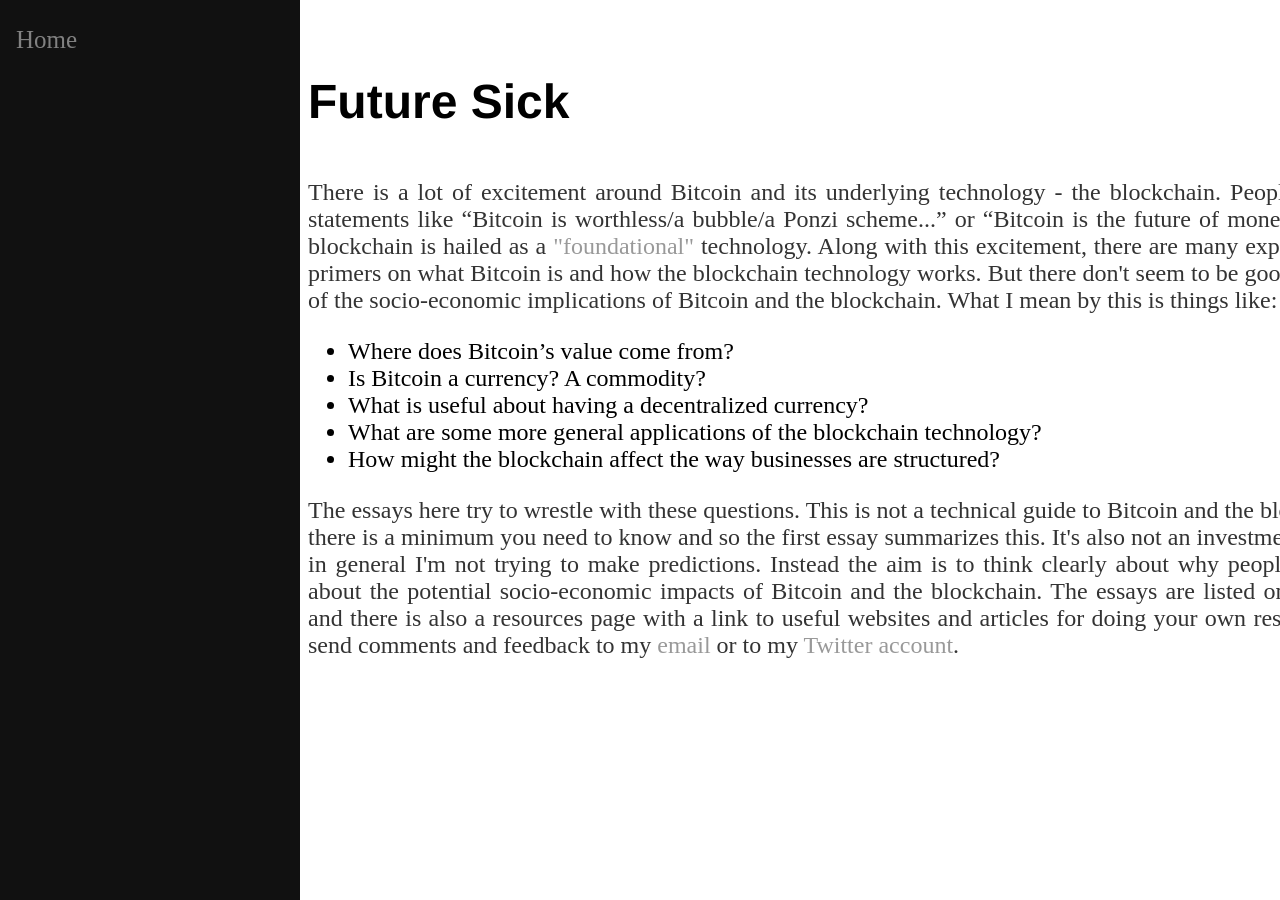
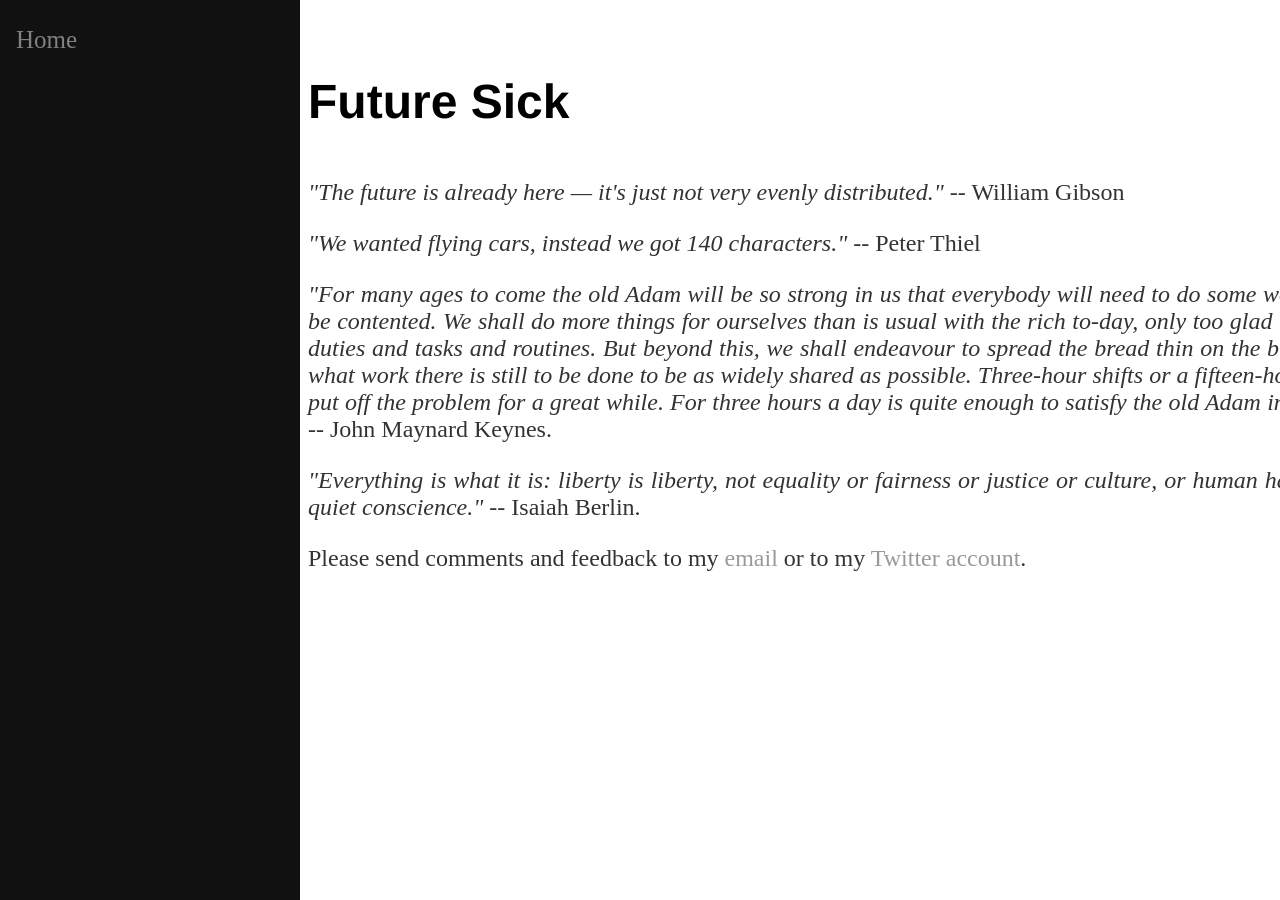
Before and after one commit to fylobc/fylobc.github.io, a Jekyll site: the page built from index.html, in a window 1280 px wide. Built offline with Jekyll 4.4.1, drawn with Linux system fonts in a browser that asks for light colours.

Commit message:
Edited front

```diff
--- a/index.html
+++ b/index.html
@@ -27,17 +27,12 @@
 
 <br>
 
-<p class="ex"><font size = 5>There is a lot of excitement around Bitcoin and its underlying technology - the blockchain. People make bold statements like “Bitcoin is worthless/a bubble/a Ponzi scheme...” or “Bitcoin is the future of money”, while the blockchain is hailed as a <a href="https://hbr.org/2017/01/the-truth-about-blockchain">"foundational"</a> technology. Along with this excitement, there are many explanations and primers on what Bitcoin is and how the blockchain technology works. But there don't seem to be good discussions of the socio-economic implications of Bitcoin and the blockchain. What I mean by this is things like:
-<ul>
-  <li>Where does Bitcoin’s value come from?</li>
-  <li>Is Bitcoin a currency? A commodity?</li>
-  <li>What is useful about having a decentralized currency?</li>
-  <li>What are some more general applications of the blockchain technology?</li>
-  <li>How might the blockchain affect the way businesses are structured?</li>
-</ul>
-</p>
+<p class="ex"><font size = 5><i>"The future is already here — it's just not very evenly distributed."</i> -- William Gibson</p>
+<p class="ex"><font size = 5><i>"We wanted flying cars, instead we got 140 characters."</i> -- Peter Thiel</p>
+<p class="ex"><font size = 5><i>"For many ages to come the old Adam will be so strong in us that everybody will need to do some work if he is to be contented. We shall do more things for ourselves than is usual with the rich to-day, only too glad to have small duties and tasks and routines. But beyond this, we shall endeavour to spread the bread thin on the butter-to make what work there is still to be done to be as widely shared as possible. Three-hour shifts or a fifteen-hour week may put off the problem for a great while. For three hours a day is quite enough to satisfy the old Adam in most of us!"</i> -- John Maynard Keynes.</p>
+<p class="ex"><font size = 5><i>"Everything is what it is: liberty is liberty, not equality or fairness or justice or culture, or human happiness or a quiet conscience."</i> -- Isaiah Berlin.</p>
 
-<p class="ex"><font size = 5>The essays here try to wrestle with these questions. This is not a technical guide to Bitcoin and the blockchain, but there is a minimum you need to know and so the first essay summarizes this. It's also not an investment guide, and in general I'm not trying to make predictions. Instead the aim is to think clearly about why people are excited about the potential socio-economic impacts of Bitcoin and the blockchain. The essays are listed on the sidebar, and there is also a resources page with a link to useful websites and articles for doing your own research. Please send comments and feedback to my <a href="mailto:nick.lutsko@gmail.com"> email</a> or to my <a href="https://twitter.com/Fylo_104">Twitter account</a>.
+<p class="ex"><font size = 5>Please send comments and feedback to my <a href="mailto:nick.lutsko@gmail.com"> email</a> or to my <a href="https://twitter.com/Fylo_104">Twitter account</a>.</p>
 
 
 
```
